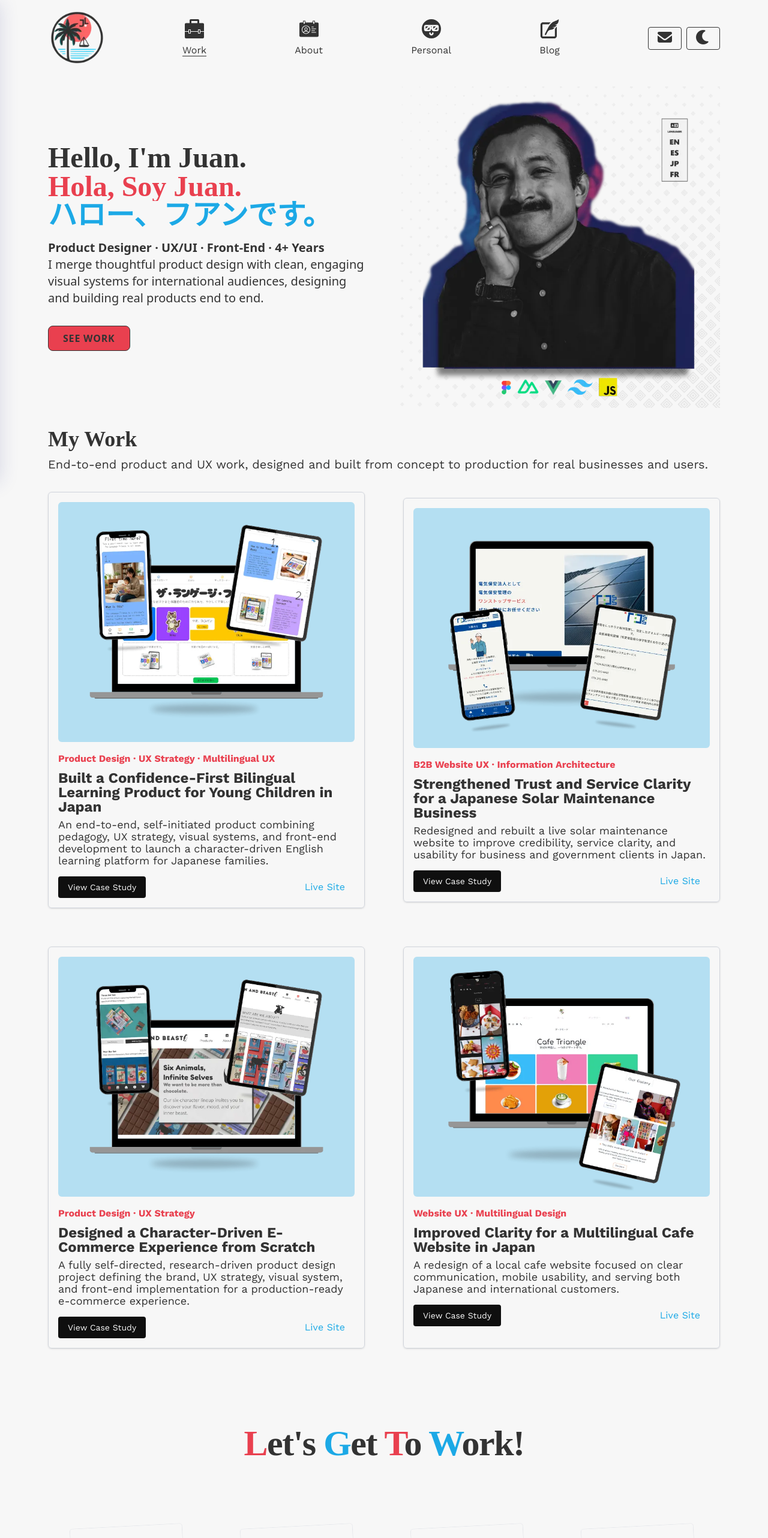
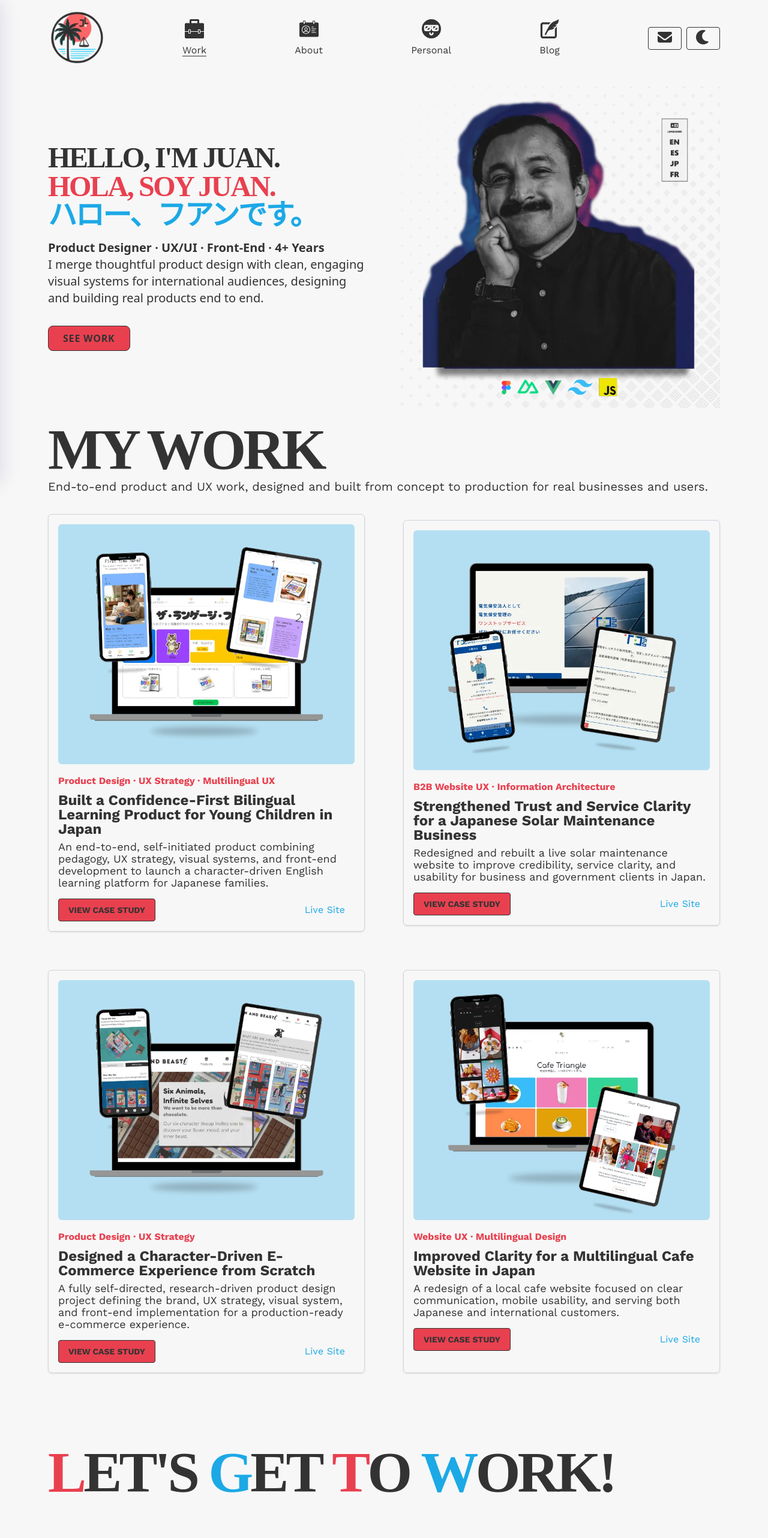
Before and after one commit to dev-jLagunas/ux-portfolio, a Vue app: page / in a window 1280 px wide. Shown: the top 2564 px of the page at 60% size. Built offline with nearby package versions, Linux system fonts and the light colour scheme; a web font is replaced by a local one.

Commit message:
chore: small refactoring to aesthetics throughout

```diff
--- a/src/assets/main.css
+++ b/src/assets/main.css
@@ -142,7 +142,7 @@ Hero Styles
 *****************************************/
 
 .hero-title {
-  @apply font-special font-black text-3xl text-nowrap sm:text-3xl lg:text-4xl xl:text-5xl lg:mb-2 2xl:text-6xl;
+  @apply font-special font-black text-3xl text-nowrap sm:text-3xl lg:text-4xl xl:text-5xl lg:mb-2 2xl:text-6xl uppercase  tracking-tighter;
 }
 
 .hero-btn-wrapper-md {
--- a/src/components/HomePersonalLinks.vue
+++ b/src/components/HomePersonalLinks.vue
@@ -49,8 +49,8 @@ onMounted(async () => {
 
 <template>
   <section class="mx-auto">
-    <div class="font-main text-center">
-      <h1 class="text-6xl font-bold tracking-tight font-special">
+    <div class="">
+      <h1 class="section-title">
         <span class="pink-bold-letter">L</span>et's <span class="blue-bold-letter">G</span>et
         <span class="pink-bold-letter">T</span>o <span class="blue-bold-letter">W</span>ork!
       </h1>
--- a/src/components/HomeProjects.vue
+++ b/src/components/HomeProjects.vue
@@ -10,7 +10,7 @@ import tlfMockUp from '@/assets/images/cases/case-tlf/tlf-mockup.webp'
 <template>
   <section class="font-main mx-auto">
     <header>
-      <h1 class="font-bold text-3xl md:text-4xl font-special">My Work</h1>
+      <h1 class="section-title">My Work</h1>
       <p class="my-2 sm:text-xl">
         End-to-end product and UX work, designed and built from concept to production for real
         businesses and users.
--- a/src/components/reusable/ProjectCard.vue
+++ b/src/components/reusable/ProjectCard.vue
@@ -1,9 +1,4 @@
 <script setup>
-import { useThemeStore } from '@/stores/theme'
-
-// Store
-const theme = useThemeStore()
-
 // Props
 defineProps({
   uxType: {
@@ -54,10 +49,7 @@ defineProps({
     <div class="flex justify-between items-center">
       <router-link :to="route">
         <button
-          :class="[
-            theme.isDarkMode ? 'bg-white text-dark' : 'bg-dark text-light ',
-            'px-4 py-2 text-sm rounded hover:cursor-pointer duration-300 hover:bg-pink',
-          ]"
+          class="px-4 py-2 text-sm rounded hover:cursor-pointer duration-300 bg-pink uppercase font-bold border"
         >
           View Case Study
         </button>
--- a/src/views/AboutView.vue
+++ b/src/views/AboutView.vue
@@ -101,7 +101,7 @@ onMounted(async () => {
 
   <section ref="aboutSection" class="font-main py-12 md:py-16 max-w-7xl mx-auto px-6 lg:px-8">
     <header class="mb-12 text-left">
-      <h2 class="animate-text text-4xl md:text-5xl font-special tracking-tighter">About Me</h2>
+      <h2 class="animate-text section-title">About Me</h2>
       <div class="animate-text mt-2">
         <a
           href="/Juan-Resume.pdf"
--- a/src/views/BlogView.vue
+++ b/src/views/BlogView.vue
@@ -129,7 +129,7 @@ import BackHomeBtn from '@/components/reusable/BackHomeBtn.vue'
         </button>
       </div>
     </div>
-    <h1 class="text-5xl font-bold mb-8">Blog</h1>
+    <h1 class="section-title mt-16 mb-4">Blog</h1>
     <div class="grid gap-6">
       <router-link
         v-for="post in visiblePosts"
--- a/src/views/PersonalView.vue
+++ b/src/views/PersonalView.vue
@@ -106,7 +106,7 @@ onUnmounted(() => {
         <div class="lg:col-span-4">
           <div class="sticky top-32 personal-intro">
             <IconCamera class="text-pink mb-4" size="48" />
-            <h2 class="text-4xl md:text-5xl font-black uppercase tracking-tight mb-6">Photos</h2>
+            <h2 class="section-title mb-4">Photos</h2>
             <p class="text-lg leading-relaxed mb-4 opacity-80">
               I bought a Fuji X-A5 when we started the cafe, and that’s where my love for
               photography began. I taught myself to use the manual controls and spent a lot of time
@@ -184,9 +184,7 @@ onUnmounted(() => {
         <div class="lg:col-span-4 order-1 lg:order-2">
           <div class="sticky top-32 personal-intro">
             <IconPalette class="text-blue mb-4" size="48" />
-            <h2 class="text-4xl md:text-5xl font-black uppercase tracking-tight mb-6">
-              Digital Art
-            </h2>
+            <h2 class="section-title mb-4">Digi Art</h2>
             <p class="text-lg leading-relaxed mb-4 opacity-80">
               I’ve always enjoyed sketching on paper, but it wasn’t until last year that I started
               exploring digital art. I use Linearity Curve on my iPad to create.
@@ -205,9 +203,7 @@ onUnmounted(() => {
         <div class="lg:col-span-4">
           <div class="sticky top-32 personal-intro">
             <IconCoffee class="text-pink mb-4" size="48" />
-            <h2 class="text-4xl md:text-5xl font-black uppercase tracking-tight mb-6">
-              Cafe Triangle
-            </h2>
+            <h2 class="section-title mb-4">Our Cafe</h2>
             <p class="text-lg leading-relaxed mb-4 opacity-80">
               Cafe Triangle was the cafe my wife and I owned in Japan. It taught me a multitude of
               skills that align perfectly with UX: empathy, branding, and service design.
@@ -272,7 +268,7 @@ onUnmounted(() => {
         <div class="lg:col-span-4 order-1 lg:order-2">
           <div class="sticky top-32 personal-intro">
             <IconDeviceDesktopCode class="text-blue mb-4" size="48" />
-            <h2 class="text-4xl md:text-5xl font-black uppercase tracking-tight mb-6">UI Design</h2>
+            <h2 class="section-title mb-4">UI Design</h2>
             <p class="text-lg leading-relaxed mb-4 opacity-80">
               I started teaching myself frontend development two and a half years ago. I began with
               HTML, CSS, and JS, then moved to Vue.
```
